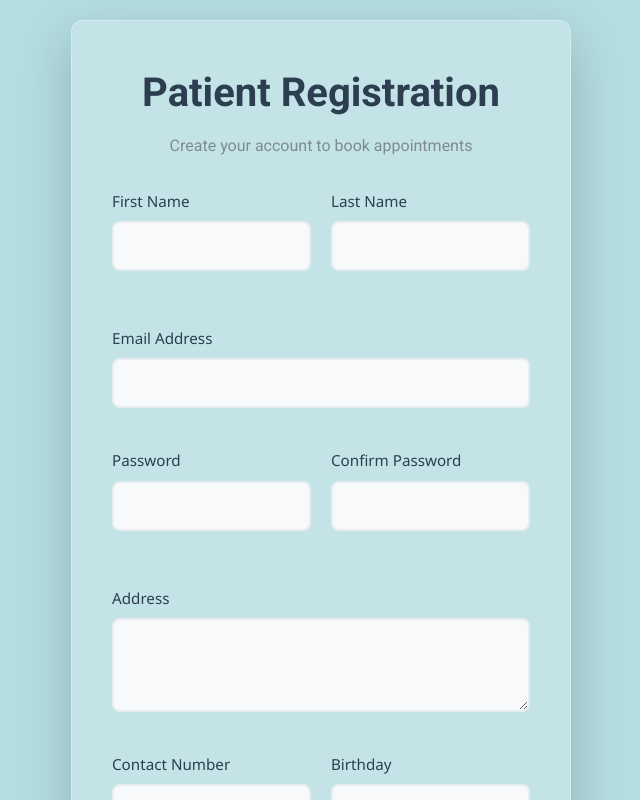
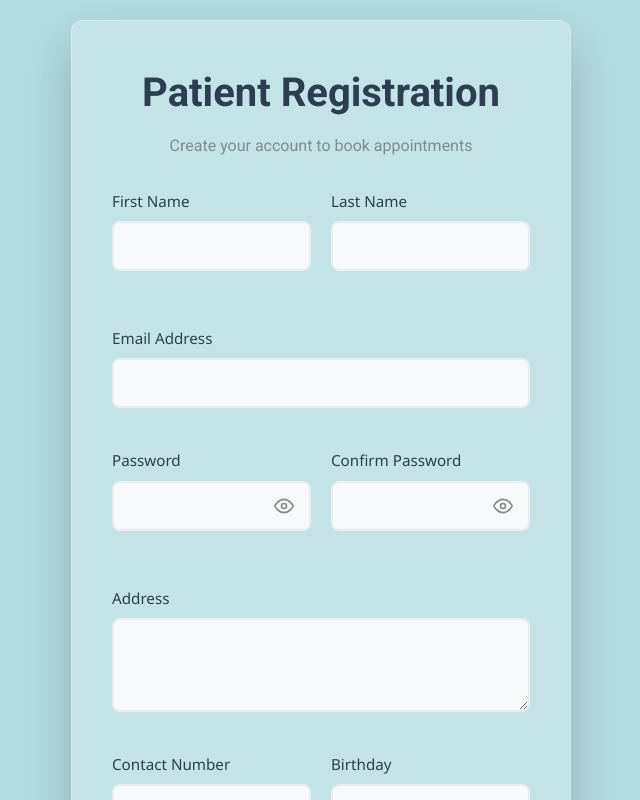
Before and after one commit to JhonCarl-Jubilag/Dental-Management-System, a React (Create React App) app: page /register in a window 1280 px wide. Shown: the top 800 px of the page, without its empty margins (319-959 px from the left). Built offline with nearby package versions, Linux system fonts and the light colour scheme; no server answers.

Commit message:
Last Changes

```diff
--- a/src/pages/public/landing.jsx
+++ b/src/pages/public/landing.jsx
@@ -1,5 +1,7 @@
 import React, { useState, useEffect } from 'react';
 import { Link } from 'react-router-dom';
+import { toast, ToastContainer } from 'react-toastify';
+import 'react-toastify/dist/ReactToastify.css';
 import { useAuth } from '../../contexts/AuthContext';
 import { supabase } from '../../services/supabase';
 import ClinicMap from '../../components/common/ClinicMap';
@@ -100,6 +102,7 @@ const Landing = () => {
     } catch (error) {
       console.error('Error fetching services:', error);
       setError('Unable to load services. Showing sample services instead.');
+      toast.error('Unable to load services. Showing sample services instead.');
       setServices(getFallbackServices());
     } finally {
       setLoading(false);
@@ -383,7 +386,7 @@ const Landing = () => {
                       if (user && userType === 'patient') {
                         window.location.href = `/service/${service.service_id}`;
                       } else {
-                        alert('Please login or register to view service details and book appointments.');
+                        toast.info('Please login or register to view service details and book appointments.');
                       }
                     }}
                   >
@@ -585,6 +588,8 @@ const Landing = () => {
           </div>
         </div>
       </footer>
+
+      <ToastContainer position="bottom-right" autoClose={3000} />
     </div>
   );
 };
--- a/src/pages/public/register.css
+++ b/src/pages/public/register.css
@@ -169,6 +169,32 @@
   color: #2980b9;
 }
 
+/* Alert styles */
+.alert {
+  padding: 12px 16px;
+  border-radius: 8px;
+  margin-bottom: 20px;
+  font-weight: 500;
+}
+
+.alert-error {
+  background-color: #fee;
+  border: 1px solid #f5c6cb;
+  color: #721c24;
+}
+
+.alert-success {
+  background-color: #eff8ff;
+  border: 1px solid #b8daff;
+  color: #155724;
+}
+
+.alert-link {
+  color: #155724;
+  text-decoration: underline;
+  margin: 0 5px;
+}
+
 .mt-2 {
   margin-top: 10px;
 }
@@ -241,6 +267,7 @@
   text-decoration: underline;
 }
 
+/* Responsive design */
 @media (max-width: 850px) {
   .container {
     max-width: 90%;
@@ -281,3 +308,47 @@
   0% { transform: translateY(0); }
   100% { transform: translateY(-100vh); }
 }
+
+/* Password input wrapper for eye icon */
+.password-input-wrapper {
+  position: relative;
+  display: flex;
+  align-items: center;
+}
+
+.password-input-wrapper input {
+  flex: 1;
+  padding-right: 40px;
+}
+
+.password-toggle-btn {
+  position: absolute;
+  right: 8px;
+  background: none;
+  border: none;
+  cursor: pointer;
+  padding: 4px;
+  display: flex;
+  align-items: center;
+  justify-content: center;
+  color: #7f8c8d;
+  transition: color 0.3s ease;
+}
+
+.password-toggle-btn:hover {
+  color: #3498db;
+}
+
+.password-toggle-btn:focus {
+  outline: none;
+}
+
+.eye-icon {
+  width: 20px;
+  height: 20px;
+}
+
+/* Adjust form group for password fields */
+.form-group .password-input-wrapper {
+  width: 100%;
+}
--- a/src/pages/public/register.jsx
+++ b/src/pages/public/register.jsx
@@ -1,7 +1,5 @@
 import React, { useState, useEffect } from 'react';
 import { Link, useNavigate } from 'react-router-dom';
-import { toast, ToastContainer } from 'react-toastify';
-import 'react-toastify/dist/ReactToastify.css';
 import { useAuth } from '../../contexts/AuthContext';
 import './register.css';
 
@@ -23,6 +21,12 @@ const Register = () => {
   const [errors, setErrors] = useState({});
   const [touched, setTouched] = useState({});
   const [loading, setLoading] = useState(false);
+  const [successMessage, setSuccessMessage] = useState('');
+  const [generalError, setGeneralError] = useState('');
+
+  // State for password visibility
+  const [showPassword, setShowPassword] = useState(false);
+  const [showConfirmPassword, setShowConfirmPassword] = useState(false);
 
   // Redirect if already logged in
   useEffect(() => {
@@ -91,6 +95,7 @@ const Register = () => {
       setFormData(prev => ({ ...prev, [name]: value }));
     }
     setErrors(prev => ({ ...prev, [name]: '' }));
+    setGeneralError('');
   };
 
   const handleBlur = (field) => {
@@ -126,7 +131,7 @@ const Register = () => {
       });
 
       if (result.success) {
-        toast.success(result.message);
+        setSuccessMessage(result.message);
         setFormData({
           first_name: '',
           last_name: '',
@@ -143,7 +148,7 @@ const Register = () => {
           navigate('/login', { state: { message: 'Registration successful! Please verify your email before logging in.' } });
         }, 3000);
       } else {
-        toast.error(result.message);
+        setGeneralError(result.message);
       }
 
       setLoading(false);
@@ -184,6 +189,18 @@ const Register = () => {
             <p>Create your account to book appointments</p>
           </div>
 
+          {generalError && <div className="alert alert-error">{generalError}</div>}
+
+          {successMessage && (
+            <div className="alert alert-success">
+              {successMessage}
+              <p className="mt-2">
+                Redirecting to login page in a few seconds...
+              </p>
+            </div>
+          )}
+
+          {!successMessage && (
             <form onSubmit={handleSubmit} className="auth-form" id="registrationForm">
               <div className="form-row">
                 <div className="form-group">
@@ -234,8 +251,9 @@ const Register = () => {
               <div className="form-row">
                 <div className="form-group">
                   <label htmlFor="password">Password</label>
+                  <div className="password-input-wrapper">
                     <input
-                  type="password"
+                      type={showPassword ? "text" : "password"}
                       id="password"
                       name="password"
                       value={formData.password}
@@ -244,6 +262,26 @@ const Register = () => {
                       className={touched.password && errors.password ? 'error' : ''}
                       disabled={loading}
                     />
+                    <button
+                      type="button"
+                      className="password-toggle-btn"
+                      onClick={() => setShowPassword(!showPassword)}
+                      tabIndex="-1"
+                    >
+                      {showPassword ? (
+                        <svg className="eye-icon" viewBox="0 0 24 24" fill="none" stroke="currentColor" strokeWidth="2">
+                          <path d="M1 12s4-8 11-8 11 8 11 8-4 8-11 8-11-8-11-8z" />
+                          <circle cx="12" cy="12" r="3" />
+                          <line x1="3" y1="3" x2="21" y2="21" />
+                        </svg>
+                      ) : (
+                        <svg className="eye-icon" viewBox="0 0 24 24" fill="none" stroke="currentColor" strokeWidth="2">
+                          <path d="M1 12s4-8 11-8 11 8 11 8-4 8-11 8-11-8-11-8z" />
+                          <circle cx="12" cy="12" r="3" />
+                        </svg>
+                      )}
+                    </button>
+                  </div>
                   {formData.password && (
                     <div className="password-strength">
                       <div className={`strength-bar ${getPasswordStrength().class}`} style={{ width: `${(getPasswordStrength().strength / 5) * 100}%` }}></div>
@@ -254,8 +292,9 @@ const Register = () => {
                 </div>
                 <div className="form-group">
                   <label htmlFor="confirm_password">Confirm Password</label>
+                  <div className="password-input-wrapper">
                     <input
-                  type="password"
+                      type={showConfirmPassword ? "text" : "password"}
                       id="confirm_password"
                       name="confirm_password"
                       value={formData.confirm_password}
@@ -264,6 +303,26 @@ const Register = () => {
                       className={touched.confirm_password && errors.confirm_password ? 'error' : ''}
                       disabled={loading}
                     />
+                    <button
+                      type="button"
+                      className="password-toggle-btn"
+                      onClick={() => setShowConfirmPassword(!showConfirmPassword)}
+                      tabIndex="-1"
+                    >
+                      {showConfirmPassword ? (
+                        <svg className="eye-icon" viewBox="0 0 24 24" fill="none" stroke="currentColor" strokeWidth="2">
+                          <path d="M1 12s4-8 11-8 11 8 11 8-4 8-11 8-11-8-11-8z" />
+                          <circle cx="12" cy="12" r="3" />
+                          <line x1="3" y1="3" x2="21" y2="21" />
+                        </svg>
+                      ) : (
+                        <svg className="eye-icon" viewBox="0 0 24 24" fill="none" stroke="currentColor" strokeWidth="2">
+                          <path d="M1 12s4-8 11-8 11 8 11 8-4 8-11 8-11-8-11-8z" />
+                          <circle cx="12" cy="12" r="3" />
+                        </svg>
+                      )}
+                    </button>
+                  </div>
                   {touched.confirm_password && errors.confirm_password && <div className="validation-message error">{errors.confirm_password}</div>}
                 </div>
               </div>
@@ -320,6 +379,7 @@ const Register = () => {
                 {loading ? 'Registering...' : 'Register'}
               </button>
             </form>
+          )}
 
           <div className="form-footer">
             <p>Already have an account? <Link to="/login">Login here</Link></p>
@@ -327,20 +387,6 @@ const Register = () => {
           </div>
         </div>
       </div>
-
-      {/* Toast Container */}
-      <ToastContainer
-        position="top-right"
-        autoClose={3000}
-        hideProgressBar={false}
-        newestOnTop
-        closeOnClick
-        rtl={false}
-        pauseOnFocusLoss
-        draggable
-        pauseOnHover
-        theme="light"
-      />
     </div>
   );
 };
```
Lines whose indentation alone changed are shown as unchanged.
